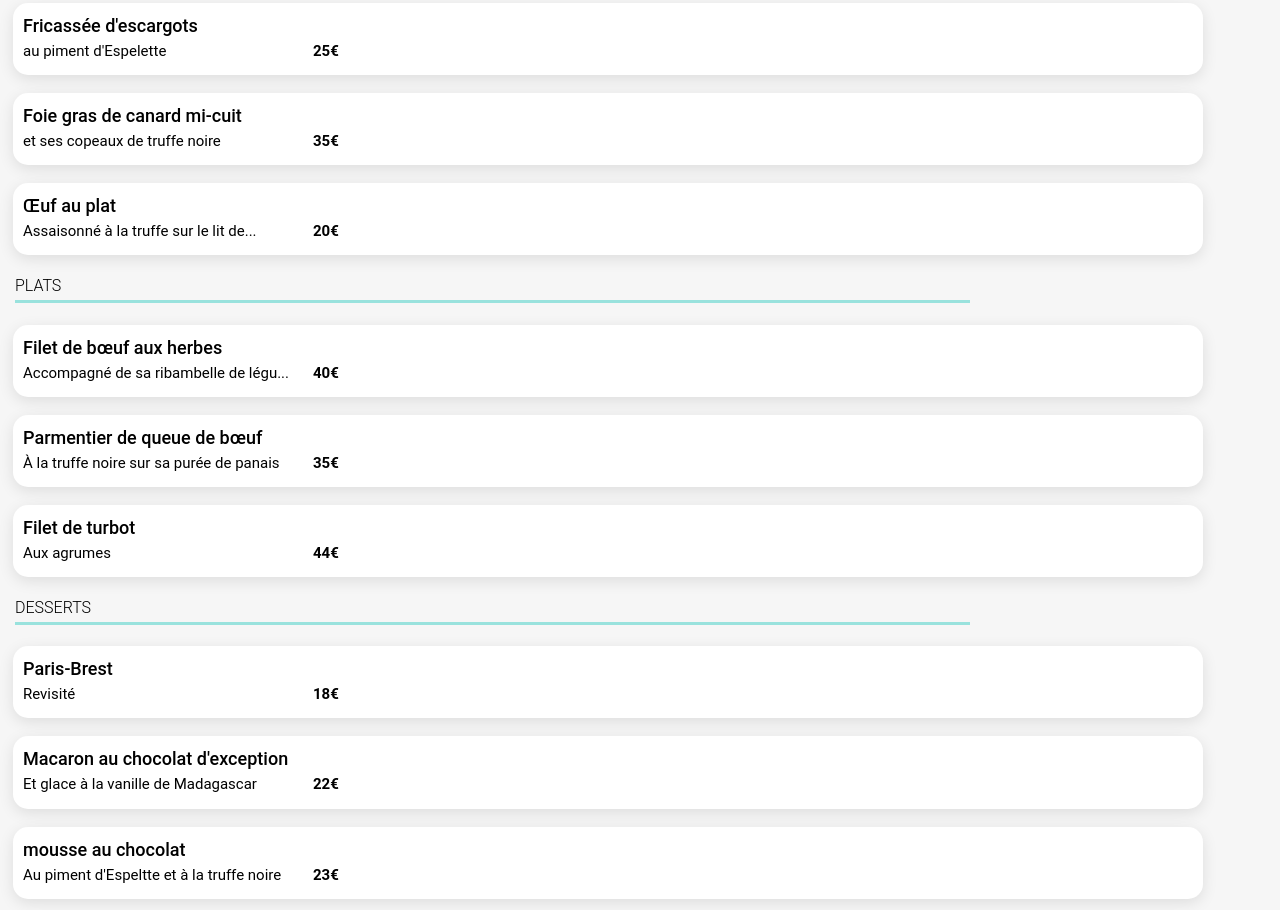
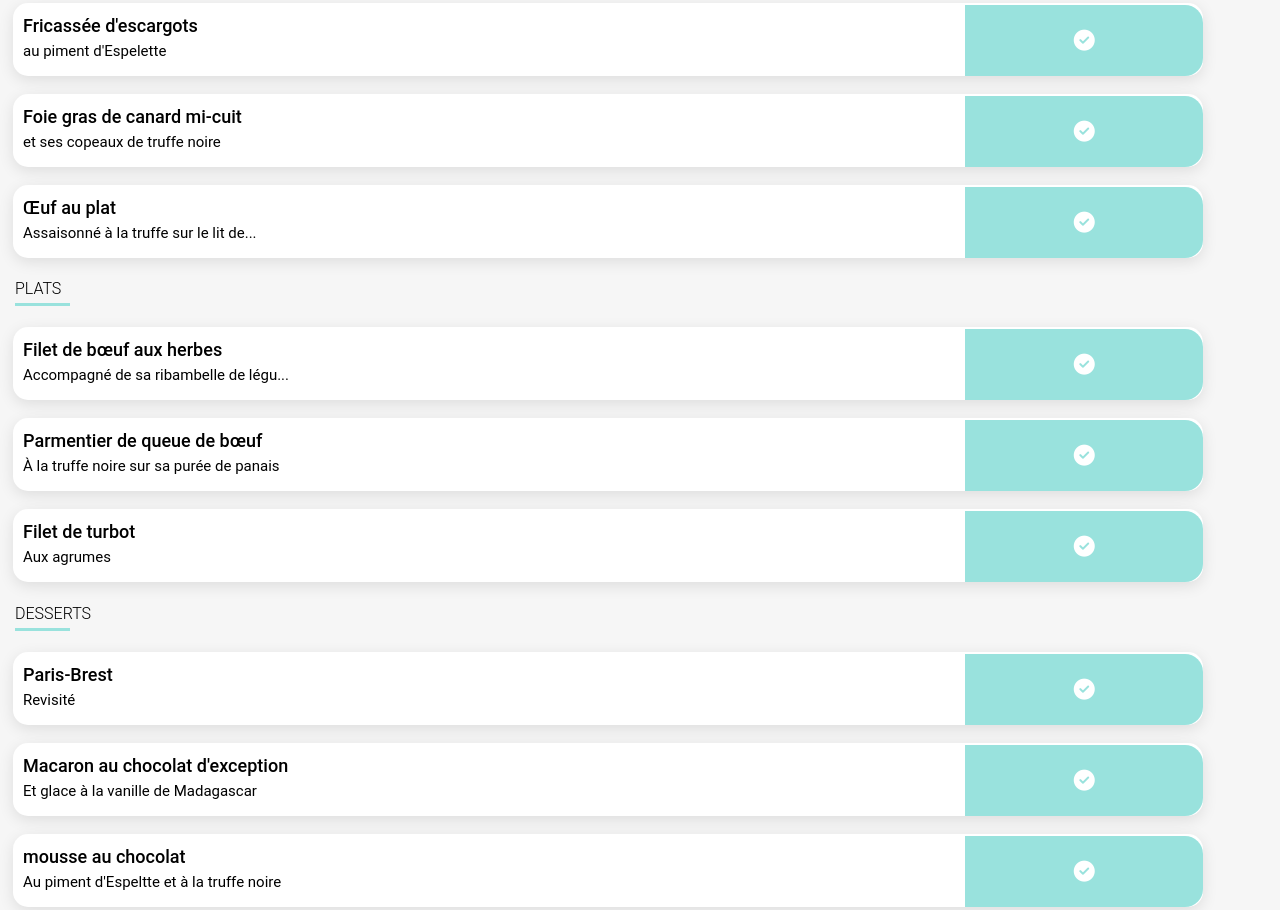
Before and after one commit to samuel73000/OhMyFood, a website: page restaurants/La-palette-du-gout.html in a window 1280 px wide. Shown: the part 1191-2101 px from the top of the page. Drawn offline with Linux system fonts and the light colour scheme; a web font is replaced by a local one.

Commit message:
ohmyfood

```diff
--- a/restaurants/La-palette-du-gout.html
+++ b/restaurants/La-palette-du-gout.html
@@ -45,17 +45,20 @@
         <h3 class="menu-prev-plat">Fricassée d'escargots</h3>
         <p class="menu-prev-détail-plat">au piment d'Espelette</p>
         <p class="menu-prev-prix">25€</p>
+        <span class="menu-prev-valide"><i class="fa-solid fa-circle-check"></i></span>
 
       </div>
       <div class="menu-prev">
         <h3 class="menu-prev-plat">Foie gras de canard mi-cuit</h3>
         <p class="menu-prev-détail-plat">et ses copeaux de truffe noire</p>
         <p class="menu-prev-prix">35€</p>
+        <span class="menu-prev-valide"><i class="fa-solid fa-circle-check"></i></span>
       </div>
       <div class="menu-prev">
         <h3 class="menu-prev-plat">Œuf au plat</h3>
         <p class="menu-prev-détail-plat">Assaisonné à la truffe sur le lit de...</p>
         <p class="menu-prev-prix">20€</p>
+        <span class="menu-prev-valide"><i class="fa-solid fa-circle-check"></i></span>
       </div>
 
       <!-- plats -->
@@ -67,17 +70,19 @@
         <h3 class="menu-prev-plat">Filet de bœuf aux herbes</h3>
         <p class="menu-prev-détail-plat">Accompagné de sa ribambelle de légu...</p>
         <p class="menu-prev-prix">40€</p>
-
+        <span class="menu-prev-valide"><i class="fa-solid fa-circle-check"></i></span>
       </div>
       <div class="menu-prev">
         <h3 class="menu-prev-plat">Parmentier de queue de bœuf</h3>
         <p class="menu-prev-détail-plat">À la truffe noire sur sa purée de panais</p>
         <p class="menu-prev-prix">35€</p>
+        <span class="menu-prev-valide"><i class="fa-solid fa-circle-check"></i></span>
       </div>
       <div class="menu-prev">
         <h3 class="menu-prev-plat">Filet de turbot</h3>
         <p class="menu-prev-détail-plat">Aux agrumes</p>
         <p class="menu-prev-prix">44€</p>
+        <span class="menu-prev-valide"><i class="fa-solid fa-circle-check"></i></span>
       </div>
 
       <!-- DESSERTS -->
@@ -89,17 +94,20 @@
         <h3 class="menu-prev-plat">Paris-Brest</h3>
         <p class="menu-prev-détail-plat">Revisité</p>
         <p class="menu-prev-prix">18€</p>
+        <span class="menu-prev-valide"><i class="fa-solid fa-circle-check"></i></span>
 
       </div>
       <div class="menu-prev">
         <h3 class="menu-prev-plat">Macaron au chocolat d'exception</h3>
         <p class="menu-prev-détail-plat">Et glace à la vanille de Madagascar</p>
         <p class="menu-prev-prix">22€</p>
+        <span class="menu-prev-valide"><i class="fa-solid fa-circle-check"></i></span>
       </div>
       <div class="menu-prev">
         <h3 class="menu-prev-plat">mousse au chocolat</h3>
         <p class="menu-prev-détail-plat">Au piment d'Espeltte et à la truffe noire</p>
         <p class="menu-prev-prix">23€</p>
+        <span class="menu-prev-valide"><i class="fa-solid fa-circle-check"></i></span>
       </div>
       <!-- bouton commander  -->
       <button class="menu-btn">Commander</button>
--- a/scss/main.scss
+++ b/scss/main.scss
@@ -1,24 +1,14 @@
+
+//global
+@import"./utils/global.scss";
 // mixin
 @import "./utils/mixins";
 // variable
 @import "./utils/variables";
 // media-queries-desktop
 @import "./utils/media-queries-desktop";
-* {
-  box-sizing: border-box;
-  object-fit: cover;
-}
-// body
-body {
-  margin: 0;
-  font-family: "Roboto", sans-serif;
-}
-p {
-  font-size: 16px;
-}
-a {
-  text-decoration: none;
-}
+//page restaurants
+@import"./utils/page-restaurants";
 
 // header
 .header-block {
@@ -210,9 +200,18 @@ a {
 
 
 
-// mediaqueries pc
 
 
+
+
+
+
+
+
+
+
+
+// mediaqueries pc
 
 @media (min-width: 1439px) {
   // header et logo de page d'accueil
@@ -325,88 +324,8 @@ a {
   }
 }
 
+// mediaqueries tablette
 
+@media (min-width: 767px){
 
-
-// page restaurants
-
-// header / logo
-.header-logo_margin{
-margin-right: 50px;
 }
-.header-fleche_margin{
-  margin-right: 64px;
-}
-//  header img restaurant
-.restau-prev-img{
-  width: 100%;
-}
-
-.menu_padding{
-  position: relative;
-  z-index: 1;
-  padding-top: 1px;
-  margin-top: -40px;
-  border-radius: 25px 25px 0 0;
-background-color: $color-background-menu;
-// titre nom du restaurant
-  .menu-titre_size{
-    font-family: 'Shrikhand', cursive;
-    font-size: 28px;
-    font-style: italic;
-    margin-left: 17px;
-
-    .menu-coeur{
-      margin-left: 40px;
-      @include hover-coeur
-    }
-  }
-  // sous-titre et menu entrées
-  .menu-sous-titre_padding{
-    padding: 0 310px 0 15px;
-
-    .menu-sous-titre_size{
-    font-size: 16px;
-    font-weight: 300;
-    border-bottom: $color-green solid 3px;
-    padding-bottom: 5px;
-  }}
-// menu prev
-  .menu-prev{
-    width: 93%;
-    margin-left: 13px;
-    border-radius: 15px;
-    background-color: white;
-    padding-bottom: 0.1px;
-    box-shadow: 0px 4.01149px 15.0431px rgba(0, 0, 0, 0.1);
-
-    .menu-prev-plat{
-      z-index: 0;
-      padding-top: 12px;
-      margin-left: 10px;
-      font-size: 18px;
-      font-weight: 500;
-    }
-    .menu-prev-détail-plat{
-      z-index: 0;
-      font-size: 15px;
-      margin-top: -12px;
-      margin-left: 10px;
-      padding-bottom:12px ;
-    }
-    .menu-prev-prix{
-      z-index: 0;
-      font-weight: 700;
-      font-size: 15px;
-      margin-left: 300px;
-      margin-top: -45px;
-    }
-  }
-  // bouton commander
-  .menu-btn{
-    @include btn-voilet-bleu-round;
-    margin-left: 22%;
-    margin-top: 53px;
-    margin-bottom: 53px;
-  }
-}
--- /dev/null
+++ b/scss/utils/_global.scss
@@ -0,0 +1,15 @@
+* {
+    box-sizing: border-box;
+    object-fit: cover;
+  }
+  // body
+  body {
+    margin: 0;
+    font-family: "Roboto", sans-serif;
+  }
+  p {
+    font-size: 16px;
+  }
+  a {
+    text-decoration: none;
+  }
--- a/scss/utils/_mixins.scss
+++ b/scss/utils/_mixins.scss
@@ -1,5 +1,5 @@
 @mixin btn-voilet-bleu-round {
-    background: linear-gradient(200.64deg, #9356DC -5.2%, #FF79DA 110.74%);
+  background: linear-gradient(200.64deg, #9356dc -5.2%, #ff79da 110.74%);
   border-radius: 25px;
   box-shadow: 0px 4px 10px rgba(0, 0, 0, 0.25);
   border: 0px;
@@ -39,13 +39,9 @@
   @include align-center;
 }
 
-  @mixin hover-coeur{
+@mixin hover-coeur {
   &:hover {
-      background: -webkit-linear-gradient(
-        200deg,
-        #9356dc -5.2%,
-        #ff79da 110%
-      );
+    background: -webkit-linear-gradient(200deg, #9356dc -5.2%, #ff79da 110%);
     -webkit-background-clip: text;
     -webkit-text-fill-color: transparent;
     font: var(--fa-font-solid);
--- /dev/null
+++ b/scss/utils/_page-restaurants.scss
@@ -0,0 +1,92 @@
+// header / logo
+.header-logo_margin {
+  margin-right: 50px;
+}
+.header-fleche_margin {
+  margin-right: 64px;
+}
+//  header img restaurant
+.restau-prev-img {
+  width: 100%;
+}
+
+.menu_padding {
+  position: relative;
+  z-index: 1;
+  padding-top: 1px;
+  margin-top: -40px;
+  border-radius: 25px 25px 0 0;
+  background-color: $color-background-menu;
+  // titre nom du restaurant
+  .menu-titre_size {
+    font-family: "Shrikhand", cursive;
+    font-size: 28px;
+    font-style: italic;
+    margin-left: 17px;
+
+    .menu-coeur {
+      margin-left: 40px;
+      @include hover-coeur;
+    }
+  }
+  // sous-titre et menu entrées
+  .menu-sous-titre_padding {
+    padding: 0 130px 0 15px;
+    width: 200px;
+
+    .menu-sous-titre_size {
+      font-size: 16px;
+      font-weight: 300;
+      border-bottom: $color-green solid 3px;
+      padding-bottom: 5px;
+    }
+  }
+  // menu prev
+  .menu-prev {
+    width: 93%;
+    margin-left: 13px;
+    border-radius: 15px;
+    background-color: white;
+    box-shadow: 0px 4.01149px 15.0431px rgba(0, 0, 0, 0.1);
+    .menu-prev-plat {
+      padding-top: 12px;
+      margin-left: 10px;
+      font-size: 18px;
+      font-weight: 500;
+    }
+    .menu-prev-détail-plat {
+      font-size: 15px;
+      margin-top: -12px;
+      margin-left: 10px;
+      padding-bottom: 12px;
+    }
+    .menu-prev-prix {
+      font-weight: 700;
+      font-size: 15px;
+      margin-left: 80%;
+      margin-top: -45px;
+    }
+    .menu-prev-valide {
+      color: white;
+      font-size: 21px;
+      width: 20%;
+      background-color: $color-green;
+      margin-top: -70px;
+      margin-left: 80%;
+      padding: 25px 20px 25px 20px;
+      @include align-center;
+      border-radius: 0 18px 18px 0;
+      z-index: 1;
+      position: relative;
+      opacity: 1;
+    }
+  }
+
+  // bouton commander
+  .menu-btn {
+    @include btn-voilet-bleu-round;
+    margin-left: 22%;
+    margin-top: 53px;
+    margin-bottom: 53px;
+  }
+}
```
Also changed, not shown: css/style.css, 1 other file. Lines whose indentation alone changed are shown as unchanged.
